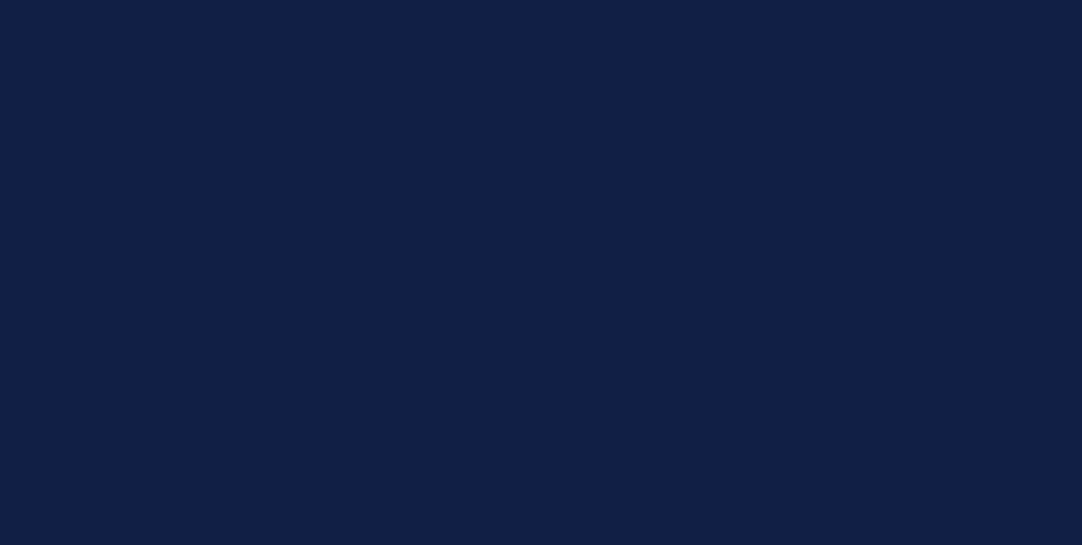
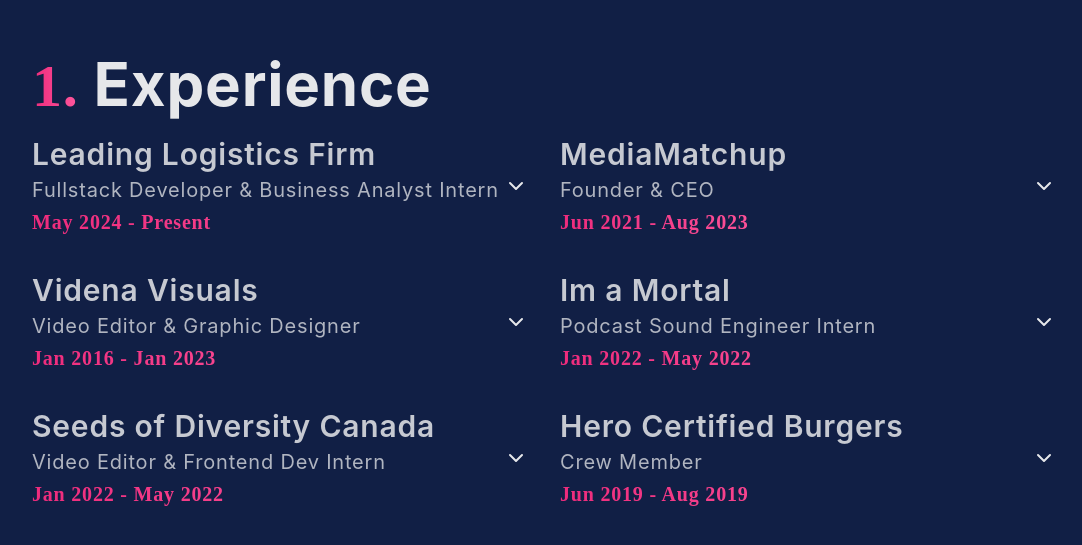
Before and after one commit to P541M/personal-website, a React (Create React App) app: page / in a window 1280 px wide. Shown: the part 1717-2262 px from the top of the page, without its empty margins (96-1178 px from the left). Before the commit the page ends 1600 px from the top, so only its background shows below. Built offline with nearby package versions, Linux system fonts and the light colour scheme.

Commit message:
feat: finalized experience section. Must adjust all margins, paddings and screen sizing

```diff
--- a/src/App.js
+++ b/src/App.js
@@ -2,6 +2,7 @@ import './App.css';
 import Navbar from './components/Navbar';
 import LandingPage from './components/LandingPage';
 import About from './components/About';
+import Experience from './components/Experience';
 
 function App() {
   return (
@@ -13,6 +14,9 @@ function App() {
       <div id="about">
         <About />
       </div>
+      <div id="experience">
+        <Experience />
+      </div>
     </div>
   );
 }
--- /dev/null
+++ b/src/components/Experience.jsx
@@ -0,0 +1,149 @@
+import React, { useState } from "react";
+import { FiChevronDown, FiChevronUp } from "react-icons/fi"; // Importing simpler arrow icons
+
+const experiences = [
+  {
+    duration: "May 2024 - Present",
+    location: "Toronto, Ontario, Canada",
+    workType: "Hybrid",
+    description:
+      "Led the revamp of the company website, optimized database structures, developed custom programs to streamline business operations, and collaborated on financial analysis tasks.",
+    technologies:
+      "Javascript, React, Node.js, AWS, Typescript, MYSQL, Tailwind CSS, Svelte",
+    otherTechnologies: "Scrum, Microsoft Suite, Google Suite",
+    company: "Leading Logistics Firm",
+    jobTitle: "Fullstack Developer & Business Analyst Intern",
+  },
+  {
+    duration: "Jun 2021 - Aug 2023",
+    location: "Worldwide",
+    workType: "Hybrid",
+    description:
+      "Founded and led a platform connecting creative professionals with clients, addressing freelancing challenges in the creative industry.",
+    technologies: "Adobe Suite",
+    otherTechnologies: "Microsoft Suite, QuickBooks",
+    company: "MediaMatchup",
+    jobTitle: "Founder & CEO",
+  },
+  {
+    duration: "Jan 2016 - Jan 2023",
+    location: "Worldwide",
+    workType: "Hybrid",
+    description:
+      "Founded Videna Visuals as a freelancer and grew it into a company specializing in crafting compelling visual experiences through expert video editing and innovative graphic design.",
+    technologies: "Adobe Suite, Cinema 4D, Blender",
+    otherTechnologies: "Microsoft Suite, Google Suite, QuickBooks",
+    company: "Videna Visuals",
+    jobTitle: "Video Editor & Graphic Designer",
+  },
+  {
+    duration: "Jan 2022 - May 2022",
+    location: "Hamilton, Ontario, Canada",
+    workType: "Remote",
+    description: "",
+    technologies: "Adobe Suite, Audacity",
+    otherTechnologies: "Slack, Google Suite",
+    company: "Im a Mortal",
+    jobTitle: "Podcast Sound Engineer Intern",
+  },
+  {
+    duration: "Jan 2022 - May 2022",
+    location: "Waterloo, Ontario, Canada",
+    workType: "Remote",
+    description: "",
+    technologies: "Adobe Suite, HTML/CSS, JavaScript, Wix",
+    otherTechnologies: "Slack, Google Suite",
+    company: "Seeds of Diversity Canada",
+    jobTitle: "Video Editor & Frontend Dev Intern",
+  },
+  {
+    duration: "Jun 2019 - Aug 2019",
+    location: "Markham, Ontario, Canada",
+    workType: "On-site",
+    description: "",
+    technologies: "N/A",
+    otherTechnologies: "N/A",
+    company: "Hero Certified Burgers",
+    jobTitle: "Crew Member",
+  },
+  // Add more experiences here...
+];
+
+const Experience = () => {
+  const [activeIndices, setActiveIndices] = useState([]);
+
+  const toggleDetails = (index) => {
+    if (activeIndices.includes(index)) {
+      setActiveIndices(activeIndices.filter((i) => i !== index));
+    } else {
+      setActiveIndices([...activeIndices, index]);
+    }
+  };
+
+  return (
+    <div className="min-h-screen flex flex-col justify-center items-center bg-gradient-to-b from-light-bg to-dark-bg dark:from-dark-bg dark:to-dark-bg transition-all duration-300 py-10 px-8 md:px-15">
+      <div className="max-w-screen-lg w-full">
+        <h1 className="text-3xl md:text-6xl font-bold mb-5">
+          <span>1.</span> Experience
+        </h1>
+        <div className="grid grid-cols-1 md:grid-cols-2 gap-8">
+          {experiences.map((exp, index) => (
+            <div key={index} className="mb-1">
+              <div
+                className="cursor-pointer flex justify-between items-center"
+                onClick={() => toggleDetails(index)}
+              >
+                <div>
+                  <h2 className="text-xl md:text-3xl font-semibold opacity-85 mb-1">
+                    {exp.company}
+                  </h2>
+                  <p className="text-lg md:text-xl opacity-75 mb-1">
+                    {exp.jobTitle}
+                  </p>
+                  <p className="text-lg md:text-xl primary-color">
+                    {exp.duration}
+                  </p>
+                </div>
+                <div className="text-2xl">
+                  {activeIndices.includes(index) ? (
+                    <FiChevronUp />
+                  ) : (
+                    <FiChevronDown />
+                  )}
+                </div>
+              </div>
+              <div
+                className={`transition-height duration-500 ease-in-out overflow-hidden ${
+                  activeIndices.includes(index) ? "max-h-96" : "max-h-0"
+                }`}
+              >
+                <div
+                  className={`content ${
+                    activeIndices.includes(index) ? "opacity-100" : "opacity-0"
+                  } transition-opacity duration-500 ease-in-out`}
+                >
+                  <p className="text-lg md:text-xl my-1 primary-color">
+                    {exp.location} ({exp.workType})
+                  </p>
+                  <p className="text-md md:text-lg mb-1 opacity-75">
+                    {exp.description}
+                  </p>
+                  <p className="text-md md:text-lg mb-1 opacity-75">
+                    <span>Tech Stack: </span>
+                    {exp.technologies}
+                  </p>
+                  <p className="text-md md:text-lg opacity-75">
+                    <span>Other: </span>
+                    {exp.otherTechnologies}
+                  </p>
+                </div>
+              </div>
+            </div>
+          ))}
+        </div>
+      </div>
+    </div>
+  );
+};
+
+export default Experience;
--- a/src/index.css
+++ b/src/index.css
@@ -11,7 +11,7 @@
 
 body {
   font-family: "Inter", sans-serif;
-  @apply tracking-wide;
+  @apply tracking-wider;
   transition: background-color 0.3s ease, color 0.3s ease; /* Added transition for background and text color */
 }
 
@@ -60,6 +60,15 @@ span,
   font-weight: 700;
 }
 
+/* Add these styles to enhance the transition smoothness */
+.transition-height {
+  transition: max-height 0.5s ease-in-out;
+}
+
+.transition-opacity {
+  transition: opacity 0.5s ease-in-out;
+}
+
 /* Dark mode, text, bg, accent
 #E6E7EA
 #111f45
```
